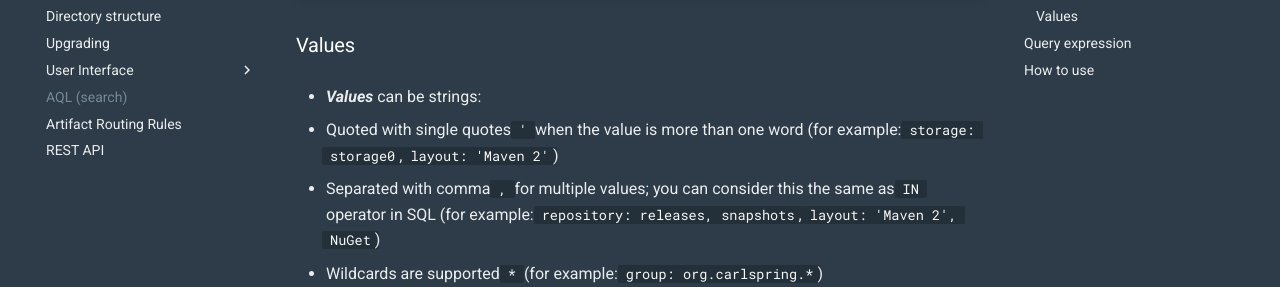
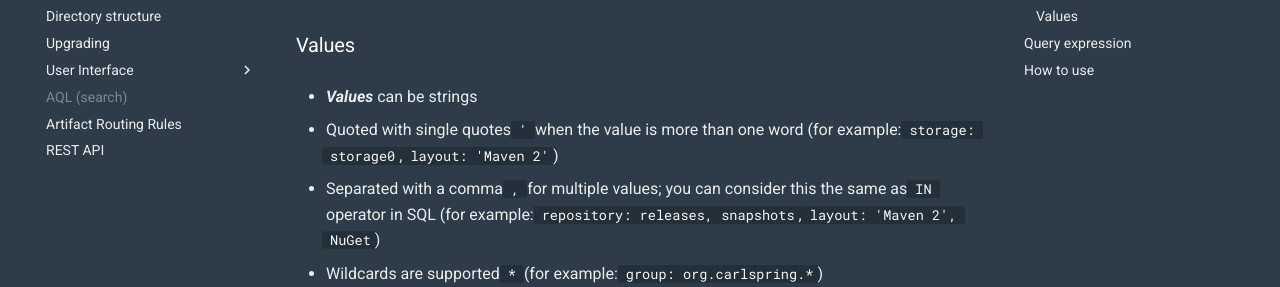
Before and after one commit to strongbox/strongbox-docs, an MkDocs documentation site: the page built from docs/user-guide/artifact-query-language.md, in a window 1280 px wide and 900 px high, scrolled down 1062 px. Shown: the part 173-460 px from the top of the window. Built offline with MkDocs 1.6.1 and Material for MkDocs 9.7.7, drawn with Linux system fonts in a browser that asks for light colours; comment, search, counter and statistics services are not loaded.

```diff
--- a/docs/user-guide/artifact-query-language.md
+++ b/docs/user-guide/artifact-query-language.md
@@ -33,10 +33,10 @@ needs to work the same across all layouts:
 
 ### Values
 
-* _**Values**_ can be strings:
+* _**Values**_ can be strings
 
   * Quoted with single quotes `'` when the value is more than one word (for example: `storage: storage0`, `layout: 'Maven 2'`)
-  * Separated with comma `,` for multiple values; you can consider this the same as `IN` operator in SQL  (for example: `repository: releases, snapshots`, `layout: 'Maven 2', NuGet`)
+  * Separated with a comma `,` for multiple values; you can consider this the same as `IN` operator in SQL  (for example: `repository: releases, snapshots`, `layout: 'Maven 2', NuGet`)
   * Wildcards are supported `*` (for example: `group: org.carlspring.*`)
 
 * _**Values**_ can be dates in Unicode format: `2018-03-21 13:00:00`, `2018-03-21` (for example: `updated: 2018-03-21`, `updated: '2018-03-21 13:00'`)
```
